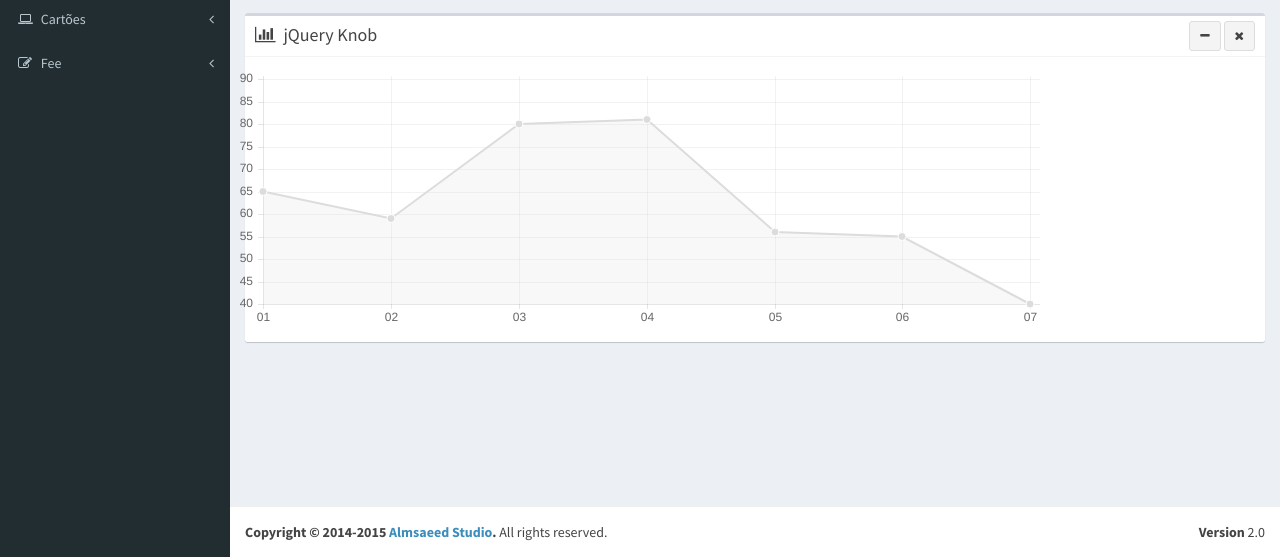
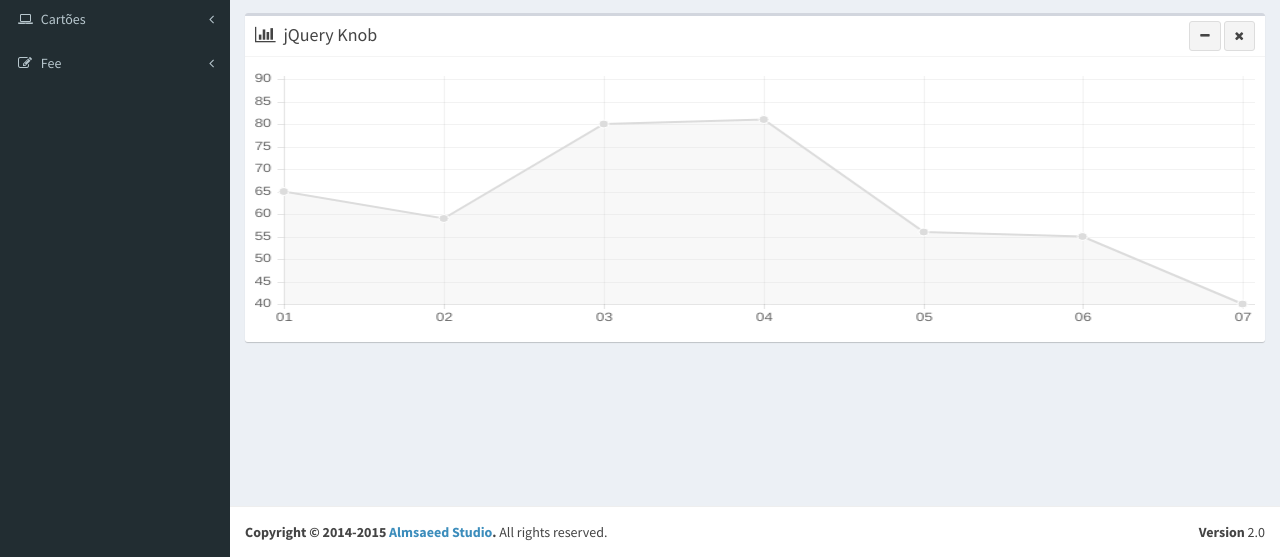
Before and after one commit to juliosmelo/soldo, a website: page index.html in a window 1280 px wide. Shown: the part 243-800 px from the top of the page. Drawn offline with nearby package versions, Linux system fonts and the light colour scheme.

Commit message:
tirei row do chart

```diff
--- a/index.html
+++ b/index.html
@@ -221,11 +221,9 @@
                     </div>
                   </div><!-- /.box-header -->
                   <div class="box-body">
-                    <div class="row">
                       <div class="chart"> <!-- chart_sales_month_line -->
                         <canvas id="chart_sales_month_line" width="800" height="260"></canvas>
                       </div><!-- /chart_sales_month_line -->
-                    </div><!-- /.row -->
                   </div><!-- /.box-body -->
                 </div>
             </div>
```
